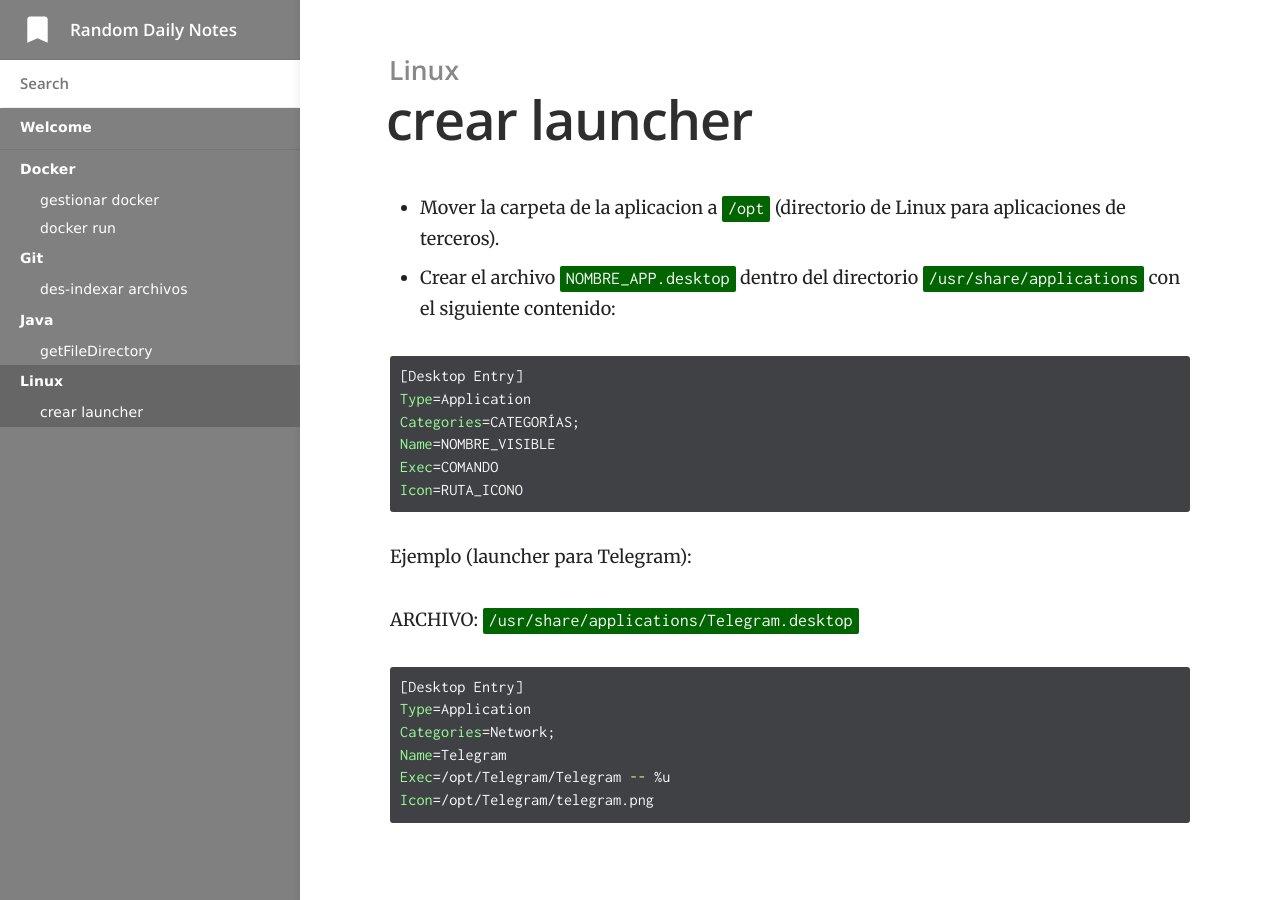
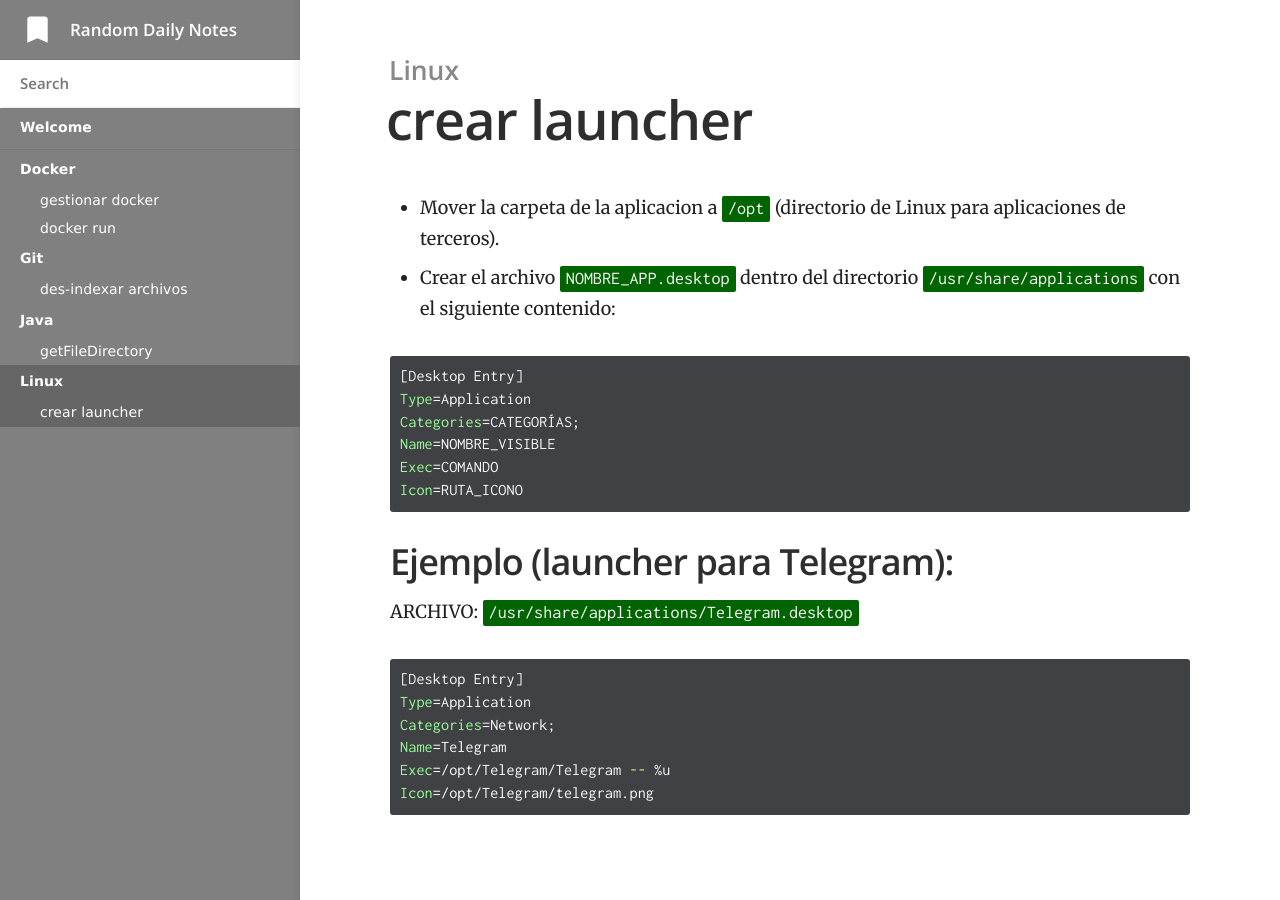
Before and after one commit to slaarks/slaarks.github.io, a Jekyll site: the page built from _docs/Linux/create-launcher.md, in a window 1280 px wide. Built offline with Jekyll 4.4.1, drawn with Linux system fonts in a browser that asks for light colours.

````diff
--- a/_docs/Linux/create-launcher.md
+++ b/_docs/Linux/create-launcher.md
@@ -16,7 +16,7 @@ Exec=COMANDO
 Icon=RUTA_ICONO
 ```
 
-Ejemplo (launcher para Telegram):
+## Ejemplo (launcher para Telegram):
 
 ARCHIVO: `/usr/share/applications/Telegram.desktop`
 
````
